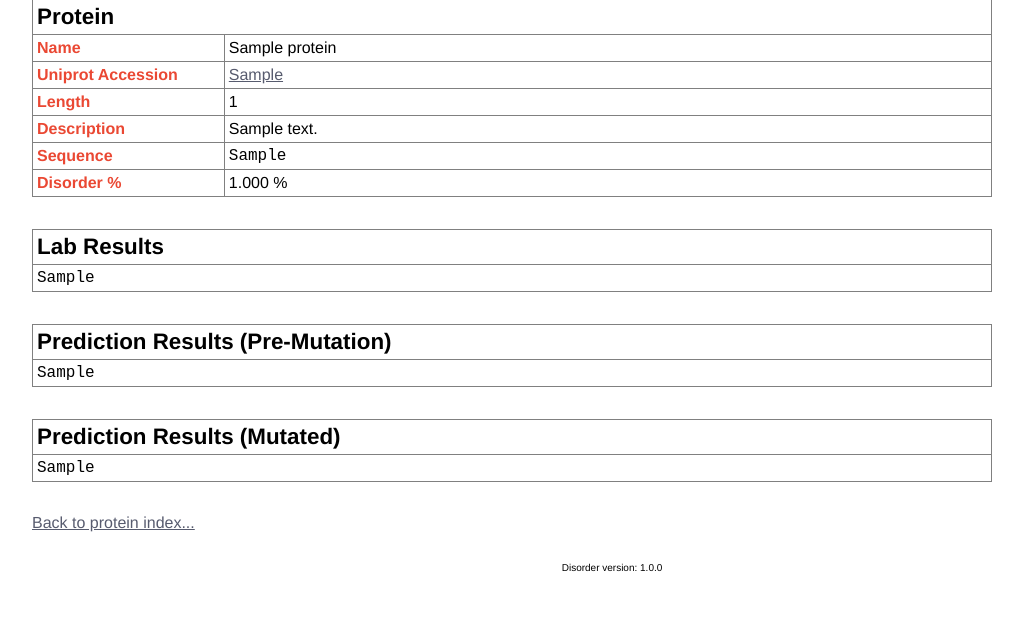
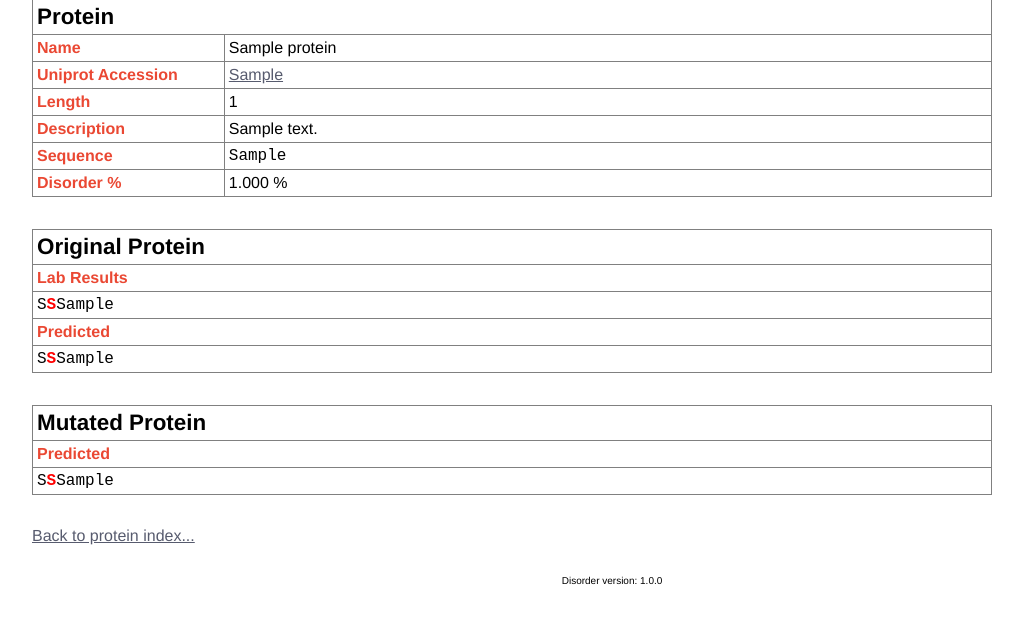
Before and after one commit to steveandroulakis/disorder-regions, a Django app: a page that uses disorder_regions/disorder/templates/disorder/protein_detail.html in a window 1280 px wide. Shown: the part 126-750 px from the top of the page, without its empty margins (28-1051 px from the left). Run offline with Django 3.2, Linux system fonts and the light colour scheme; tables that the repository leaves empty hold one stand-in row (values such as "Sample post").

Commit message:
Added sequence highlighting for region on applicable models

```diff
--- a/disorder_regions/disorder/models.py
+++ b/disorder_regions/disorder/models.py
@@ -1,4 +1,5 @@
 from django.db import models
+from disorder_regions.disorder.shortcuts import highlight_region
 
 class Protein(models.Model):
     protein_uniprotaccession = models.CharField(max_length=135, primary_key=True, db_column='protein_uniprotAccession')
@@ -37,6 +38,11 @@ class Disorderlab(models.Model):
     disorderlab_methodid_fr = models.ForeignKey(Disorderlabmethod, db_column='disorderLab_methodID_FR')
     class Meta:
         db_table = u'disorderlab'
+    def __unicode__(self):
+        return highlight_region(
+            self.disorderlab_proteinuniprot_fr.protein_sequence,
+            self.disorderlab_start,
+            self.disorderlab_end)
 
 class Disorderpredictorresults(models.Model):
     disorderpredictorresult_id = models.IntegerField(primary_key=True, db_column='disorderPredictorResult_ID')
@@ -97,6 +103,12 @@ class Individualpreresultmutprotein(models.Model):
     class Meta:
         db_table = u'individualpreresultmutprotein'
 
+    def __unicode__(self):
+        return highlight_region(
+            self.individualpreresultmutprotein_uniprot_fr.protein_sequence,
+            self.individualpreresultmutprotein_start,
+            self.individualpreresultmutprotein_end)
+
 class Individualpreresultorigprotein(models.Model):
     individualpreresultorigprotein_id = models.IntegerField(primary_key=True, db_column='individualPreResultOrigProtein_ID')
     individualpreresultorigprotein_proteinuniprot_fr = models.ForeignKey(Protein, db_column='individualPreResultOrigProtein_proteinUniprot_FR')
@@ -106,3 +118,9 @@ class Individualpreresultorigprotein(models.Model):
     individualpreresultorigprotein_sequence = models.TextField(db_column='individualPreResultOrigProtein_sequence', blank=True)
     class Meta:
         db_table = u'individualpreresultorigprotein'
+
+    def __unicode__(self):
+        return highlight_region(
+            self.individualpreresultorigprotein_proteinuniprot_fr.protein_sequence,
+            self.individualpreresultorigprotein_start,
+            self.individualpreresultorigprotein_end)
--- /dev/null
+++ b/disorder_regions/disorder/shortcuts.py
@@ -0,0 +1,7 @@
+def highlight_region(seq, start, end):
+    highlight_start = '<span class="sequence_highlight">'
+    highlight_end = '</span>'
+    end = end + len(highlight_start)
+    seq_region = seq[:start] + highlight_start + seq[start-1:]
+    seq_region = seq_region[:end+1] + highlight_end + seq_region[end:]
+    return str(seq_region)
--- a/disorder_regions/disorder/static/css/style.css
+++ b/disorder_regions/disorder/static/css/style.css
@@ -179,6 +179,12 @@ input {
   font-size: 16px;
 }
 
+.sequence_highlight
+{
+    color: red;
+    font-weight: bold;
+}
+
 #footer {
     padding: 10px 0 10px 0;
     font-size: 10px;
--- a/disorder_regions/disorder/templates/disorder/protein_detail.html
+++ b/disorder_regions/disorder/templates/disorder/protein_detail.html
@@ -38,35 +38,41 @@
 			</table>
 			<table class="datatable">
 			<tr>
-			    <th class="detail_header">Lab Results</th>
+			    <th class="detail_header">Original Protein</th>
+			</tr>
+			<tr>
+			    <th>Lab Results</th>
 			</tr>
 			{% for disorderlab in protein.disorderlab_set.all %}
 			<tr>
 			    <td><div class="sequence">
-				{{ disorderlab.disorderlab_sequence }}
+				{{ disorderlab|safe }}
+				</div></td>
+			</tr>
+			{% endfor %}
+			<tr>
+			    <th>Predicted</th>
+			</tr>
+			{% for individualpreresultorigprotein in protein.individualpreresultorigprotein_set.all %}
+			<tr>
+			    <td><div class="sequence">
+				{{ individualpreresultorigprotein|safe }}<br/>
 				</div></td>
 			</tr>
 			{% endfor %}
 			</table>
 			<table class="datatable">
 			<tr>
-			    <th class="detail_header">Prediction Results (Pre-Mutation)</th>
+			    <th class="detail_header">Mutated Protein</th>
+			</tr>
+			<tr>
+			    <th>Predicted</th>
 			</tr>
 			{% for individualpreresultorigprotein in protein.individualpreresultorigprotein_set.all %}
 			<tr>
 			    <td><div class="sequence">
-				{{ individualpreresultorigprotein.individualpreresultorigprotein_sequence }}</div></td>
-			</tr>
-			{% endfor %}
-			</table>
-			<table class="datatable">
-			<tr>
-			    <th class="detail_header">Prediction Results (Mutated)</th>
-			</tr>
-			{% for individualpreresultmutprotein in protein.individualpreresultmutprotein_set.all %}
-			<tr>
-			    <td><div class="sequence">
-				{{ individualpreresultmutprotein.individualpreresultmutprotein_sequence }}</div></td>
+				{{ individualpreresultorigprotein|safe }}
+				</div></td>
 			</tr>
 			{% endfor %}
 			</table>
```
Also changed, not shown: disorder_regions/disorder/admin.py (+6 -1 lines).
